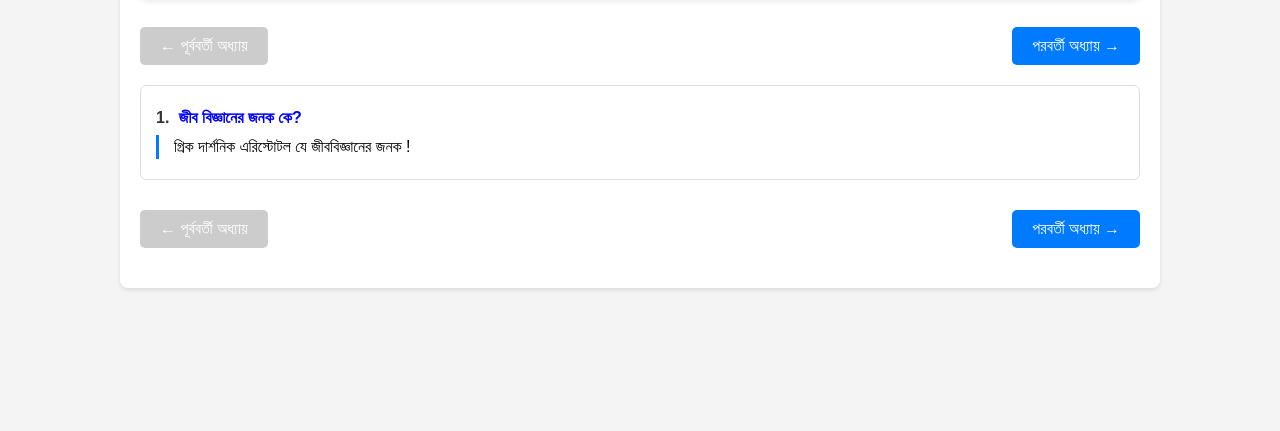
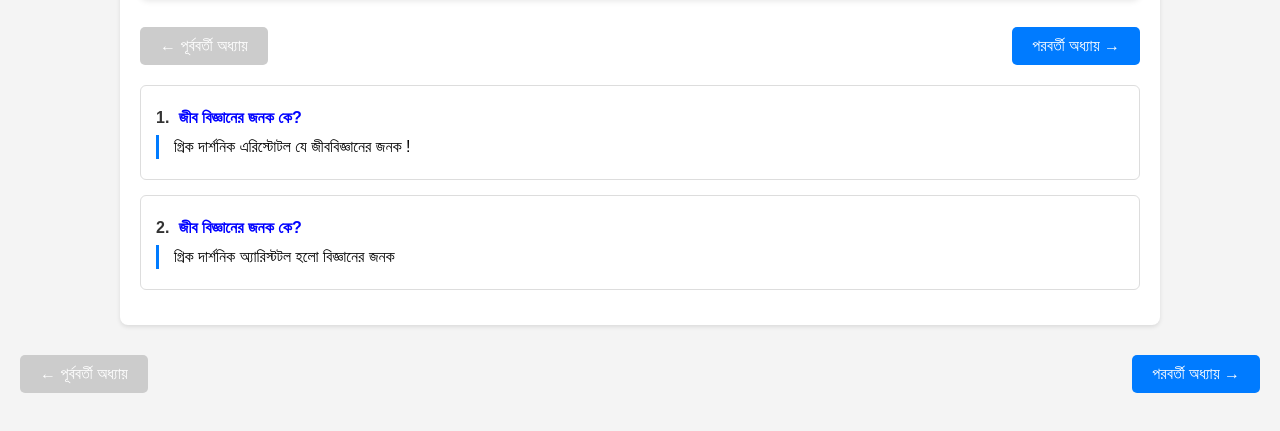
Before and after one commit to ati-info/dev, a plain HTML site: page biology/assignments/chapter-1.html in a window 1280 px wide. Shown: the part 235-666 px from the top of the page. Drawn offline with Linux system fonts and the light colour scheme.

Commit message:
Add Q/A to biology/assignments/chapter-1.html

```diff
--- a/biology/assignments/chapter-1.html
+++ b/biology/assignments/chapter-1.html
@@ -25,6 +25,12 @@
                 <p class='question-text'>জীব বিজ্ঞানের জনক কে?</p>
                 <p class='answer-text'>গ্রিক দার্শনিক এরিস্টোটল যে জীববিজ্ঞানের জনক !</p>
             </div>
+<div class='q'>
+
+            <p class='question-text'>জীব বিজ্ঞানের জনক কে?</p>
+            <p class='answer-text'>গ্রিক দার্শনিক অ্যারিস্টটল হলো বিজ্ঞানের জনক</p>
+        </div>
+</div>
 </div>
 
         <div class="nav-buttons">
```
